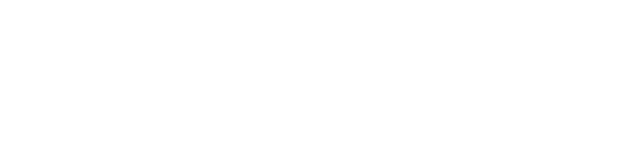
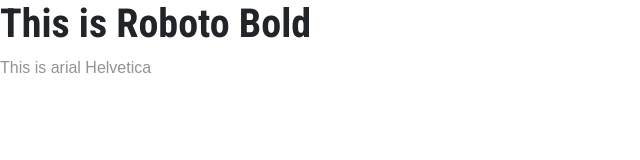
Before and after one commit to ikraamg/Bootstrap-NewsWeek-Replica, a plain HTML site: page index.html in a window 1280 px wide. Shown: the whole page, without its empty margins (0-640 px from the left). Drawn offline with nearby package versions, Linux system fonts and the light colour scheme.

Commit message:
added typography

```diff
--- a/index.html
+++ b/index.html
@@ -12,6 +12,11 @@
       rel="stylesheet"
       href="https://stackpath.bootstrapcdn.com/bootstrap/4.4.1/css/bootstrap.min.css"
     />
+    <link
+      href="https://fonts.googleapis.com/css2?family=Roboto+Condensed:wght@300;400;700&display=swap"
+      rel="stylesheet"
+    />
+
     <link rel="stylesheet" href="stylesheets/main.css" />
 
     <link
@@ -28,7 +33,8 @@
 
     <main>
       <article class="top-story"></article>
-
+      <h1>This is Roboto Bold</h1>
+      <p class="p-grey">This is arial Helvetica</p>
       <article class="featured-stories"></article>
 
       <article class="opinion"></article>
--- a/stylesheets/main.css
+++ b/stylesheets/main.css
@@ -0,0 +1,21 @@
+:root {
+  --grey-p: rgba(39, 39, 39, 0.5);
+}
+
+body {
+  font-family: Arial, Helvetica, sans-serif;
+}
+
+h1,
+h2,
+h3,
+h4,
+h5,
+h6 {
+  font-family: 'Roboto Condensed', sans-serif;
+  font-weight: bold;
+}
+
+.p-grey {
+  color: var(--grey-p);
+}
```
